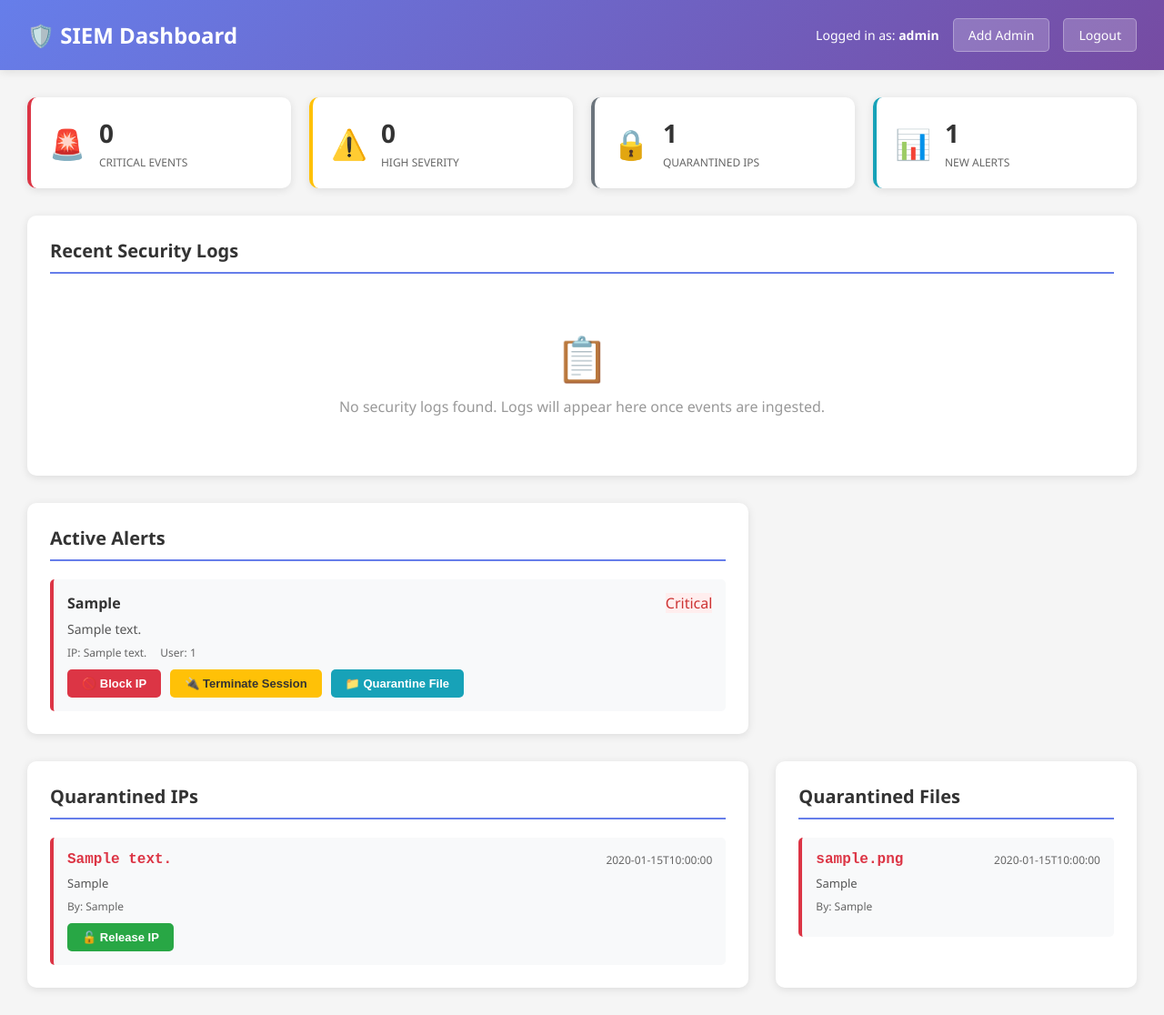
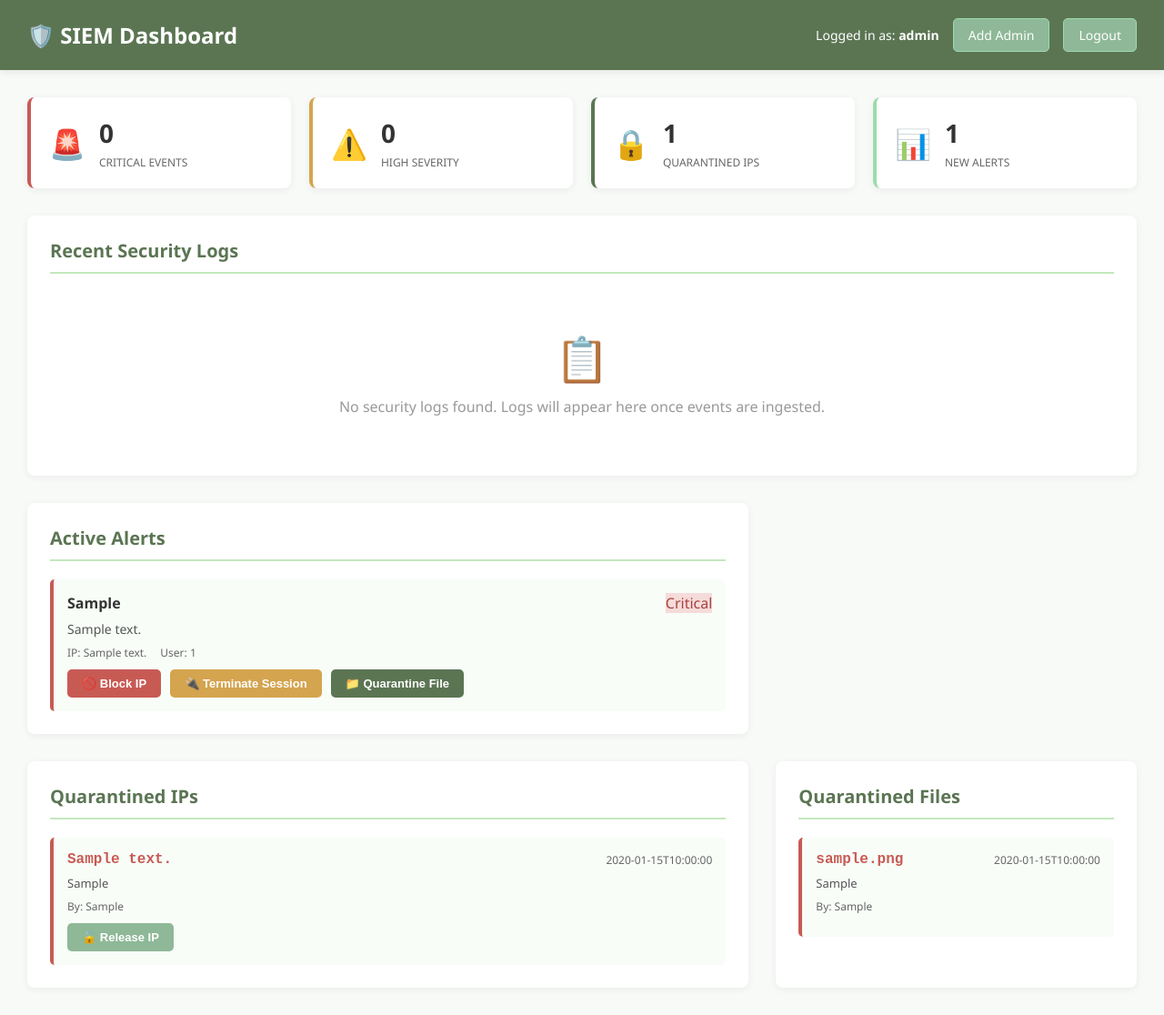
Before and after one commit to kaizez/Openshare, a Flask app: page /dashboard in a window 1280 px wide. Shown: the whole page at 91% size. Run offline with Flask 3, Linux system fonts and the light colour scheme; a user stored in the database is signed in; data comes from the database, SQL or seed files in the repository; tables that the repository leaves empty hold one stand-in row (values such as "Sample post"); data that the repository does not hold is empty.

Commit message:
change colour only

```diff
--- a/static/css/dashboard.css
+++ b/static/css/dashboard.css
@@ -6,15 +6,15 @@
 
 body {
     font-family: 'Segoe UI', Tahoma, Geneva, Verdana, sans-serif;
-    background: #f5f5f5;
+    background: #f8faf8;
     color: #333;
 }
 
 .header {
-    background: linear-gradient(135deg, #667eea 0%, #764ba2 100%);
+    background: #5B7553;
     color: white;
     padding: 20px 30px;
-    box-shadow: 0 2px 10px rgba(0, 0, 0, 0.1);
+    box-shadow: 0 2px 8px rgba(91, 117, 83, 0.15);
     display: flex;
     justify-content: space-between;
     align-items: center;
@@ -35,9 +35,9 @@ body {
 }
 
 .nav-btn, .logout-btn {
-    background: rgba(255, 255, 255, 0.2);
+    background: #8EB897;
     color: white;
-    border: 1px solid rgba(255, 255, 255, 0.3);
+    border: 1px solid #9DDBAD;
     padding: 8px 16px;
     border-radius: 5px;
     text-decoration: none;
@@ -66,29 +66,29 @@ body {
 
 .stat-card {
     background: white;
-    border-radius: 10px;
+    border-radius: 8px;
     padding: 20px;
-    box-shadow: 0 2px 10px rgba(0, 0, 0, 0.1);
+    box-shadow: 0 2px 8px rgba(0, 0, 0, 0.06);
     display: flex;
     align-items: center;
     gap: 15px;
-    border-left: 4px solid #667eea;
+    border-left: 4px solid #8EB897;
 }
 
 .stat-card.stat-critical {
-    border-left-color: #dc3545;
+    border-left-color: #c85a54;
 }
 
 .stat-card.stat-high {
-    border-left-color: #ffc107;
+    border-left-color: #d4a44f;
 }
 
 .stat-card.stat-quarantine {
-    border-left-color: #6c757d;
+    border-left-color: #5B7553;
 }
 
 .stat-card.stat-alerts {
-    border-left-color: #17a2b8;
+    border-left-color: #9DDBAD;
 }
 
 .stat-icon {
@@ -122,9 +122,9 @@ body {
 
 .card {
     background: white;
-    border-radius: 10px;
+    border-radius: 8px;
     padding: 25px;
-    box-shadow: 0 2px 10px rgba(0, 0, 0, 0.1);
+    box-shadow: 0 2px 8px rgba(0, 0, 0, 0.06);
 }
 
 .card-large {
@@ -132,10 +132,10 @@ body {
 }
 
 .card h2 {
-    color: #333;
+    color: #5B7553;
     margin-bottom: 20px;
     font-size: 20px;
-    border-bottom: 2px solid #667eea;
+    border-bottom: 2px solid #C3E8BD;
     padding-bottom: 10px;
 }
 
@@ -178,28 +178,28 @@ body {
 }
 
 .severity-critical {
-    background: #fee;
-    color: #c33;
+    background: #f5dbd9;
+    color: #a84340;
 }
 
 .severity-high {
-    background: #ffe6cc;
-    color: #d68910;
+    background: #faecd0;
+    color: #b8833d;
 }
 
 .severity-medium {
-    background: #fff3cd;
-    color: #856404;
+    background: #fff8e1;
+    color: #9a7b3a;
 }
 
 .severity-low {
-    background: #d1ecf1;
-    color: #0c5460;
+    background: #C3E8BD;
+    color: #5B7553;
 }
 
 .severity-info {
-    background: #e7e7e7;
-    color: #555;
+    background: #e8f0e6;
+    color: #5B7553;
 }
 
 /* Alerts */
@@ -210,22 +210,22 @@ body {
 }
 
 .alert-item {
-    background: #f8f9fa;
+    background: #f8fdf8;
     padding: 15px;
     border-radius: 5px;
-    border-left: 4px solid #667eea;
+    border-left: 4px solid #8EB897;
 }
 
 .alert-item.alert-critical {
-    border-left-color: #dc3545;
+    border-left-color: #c85a54;
 }
 
 .alert-item.alert-high {
-    border-left-color: #ffc107;
+    border-left-color: #d4a44f;
 }
 
 .alert-item.alert-medium {
-    border-left-color: #ffc107;
+    border-left-color: #9DDBAD;
 }
 
 .alert-header {
@@ -269,51 +269,51 @@ body {
     cursor: pointer;
     font-size: 13px;
     font-weight: 600;
-    transition: all 0.3s;
+    transition: all 0.2s;
 }
 
 .btn-block-ip {
-    background: #dc3545;
+    background: #c85a54;
     color: white;
 }
 
 .btn-block-ip:hover {
-    background: #c82333;
-    transform: translateY(-2px);
-    box-shadow: 0 4px 8px rgba(220, 53, 69, 0.3);
+    background: #b44a45;
+    transform: translateY(-1px);
+    box-shadow: 0 3px 6px rgba(200, 90, 84, 0.2);
 }
 
 .btn-terminate-session {
-    background: #ffc107;
-    color: #333;
+    background: #d4a44f;
+    color: white;
 }
 
 .btn-terminate-session:hover {
-    background: #e0a800;
-    transform: translateY(-2px);
-    box-shadow: 0 4px 8px rgba(255, 193, 7, 0.3);
+    background: #c09340;
+    transform: translateY(-1px);
+    box-shadow: 0 3px 6px rgba(212, 164, 79, 0.2);
 }
 
 .btn-quarantine-file {
-    background: #17a2b8;
+    background: #5B7553;
     color: white;
 }
 
 .btn-quarantine-file:hover {
-    background: #138496;
-    transform: translateY(-2px);
-    box-shadow: 0 4px 8px rgba(23, 162, 184, 0.3);
+    background: #4d6347;
+    transform: translateY(-1px);
+    box-shadow: 0 3px 6px rgba(91, 117, 83, 0.2);
 }
 
 .btn-release-ip {
-    background: #28a745;
+    background: #8EB897;
     color: white;
 }
 
 .btn-release-ip:hover {
-    background: #218838;
-    transform: translateY(-2px);
-    box-shadow: 0 4px 8px rgba(40, 167, 69, 0.3);
+    background: #7ba788;
+    transform: translateY(-1px);
+    box-shadow: 0 3px 6px rgba(142, 184, 151, 0.2);
 }
 
 /* Quarantine Lists */
@@ -324,10 +324,10 @@ body {
 }
 
 .quarantine-item {
-    background: #f8f9fa;
+    background: #f8fdf8;
     padding: 15px;
     border-radius: 5px;
-    border-left: 4px solid #dc3545;
+    border-left: 4px solid #c85a54;
 }
 
 .quarantine-header {
@@ -339,7 +339,7 @@ body {
 
 .ip-address, .file-name {
     font-weight: 600;
-    color: #dc3545;
+    color: #c85a54;
     font-family: 'Courier New', monospace;
 }
 
```
Also changed, not shown: other parts of static/css/dashboard.css (+18 -10 lines).
